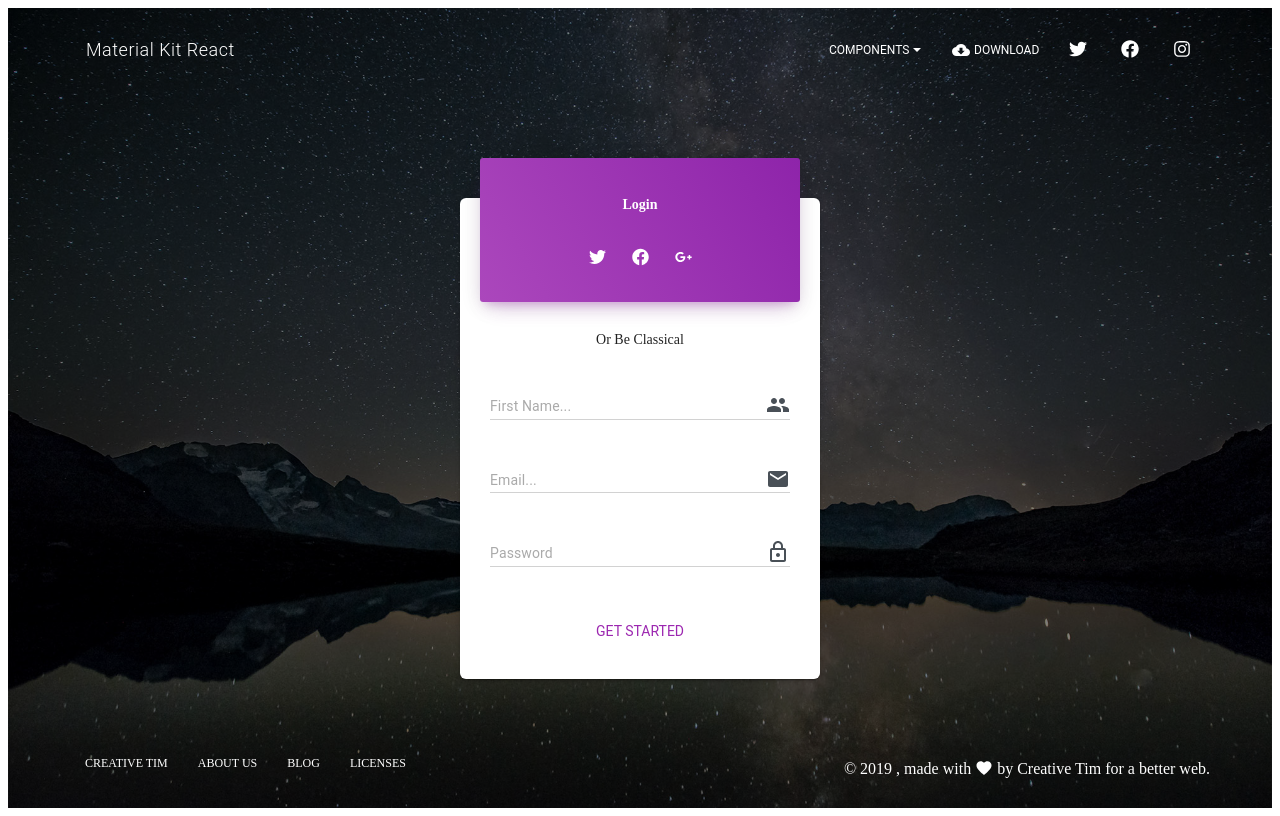
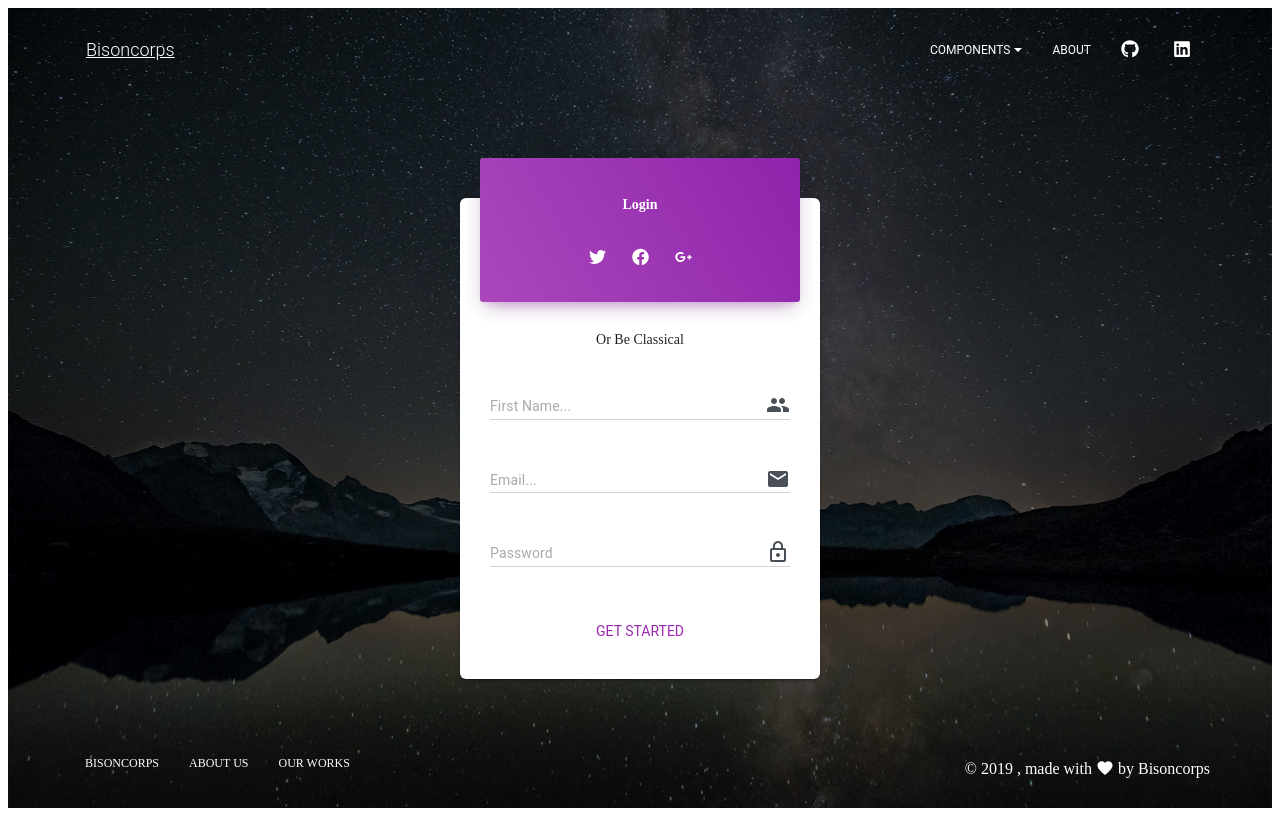
Before and after one commit to bisohns/bisoncorps.com, a Gatsby site: page /LoginPage/LoginPage in a window 1280 px wide. Built offline with nearby package versions, Linux system fonts and the light colour scheme; Gatsby itself is replaced by a stand-in of ours.

Commit message:
Updated References to Bisoncorps

```diff
--- a/src/components/Footer/Footer.jsx
+++ b/src/components/Footer/Footer.jsx
@@ -1,15 +1,16 @@
 /*eslint-disable*/
-import React from "react";
+import { List, ListItem, withStyles } from "@material-ui/core";
+// @material-ui/icons
+import Favorite from "@material-ui/icons/Favorite";
+import footerStyle from "assets/jss/material-kit-react/components/footerStyle.jsx";
+// nodejs library that concatenates classes
+import classNames from "classnames";
+import { Link } from "gatsby";
 // nodejs library to set properties for components
 import PropTypes from "prop-types";
-// nodejs library that concatenates classes
-import classNames from "classnames";
-import { List, ListItem, withStyles } from "@material-ui/core";
+import React from "react";
 
-// @material-ui/icons
-import Favorite from "@material-ui/icons/Favorite";
 
-import footerStyle from "assets/jss/material-kit-react/components/footerStyle.jsx";
 
 function Footer({ ...props }) {
   const { classes, whiteFont } = props;
@@ -28,53 +29,29 @@ function Footer({ ...props }) {
           <List className={classes.list}>
             <ListItem className={classes.inlineBlock}>
               <a
-                href="https://www.creative-tim.com/"
+                href="https://www.bisoncorps.com/"
                 className={classes.block}
                 target="_blank"
               >
-                Creative Tim
+                Bisoncorps
               </a>
             </ListItem>
             <ListItem className={classes.inlineBlock}>
-              <a
-                href="https://www.creative-tim.com/presentation"
-                className={classes.block}
-                target="_blank"
-              >
+              <Link to="/about" className={classes.block}>
                 About us
-              </a>
+              </Link>
             </ListItem>
             <ListItem className={classes.inlineBlock}>
-              <a
-                href="http://blog.creative-tim.com/"
-                className={classes.block}
-                target="_blank"
-              >
-                Blog
-              </a>
-            </ListItem>
-            <ListItem className={classes.inlineBlock}>
-              <a
-                href="https://www.creative-tim.com/license"
-                className={classes.block}
-                target="_blank"
-              >
-                Licenses
-              </a>
+              <Link to="/works" className={classes.block}>
+                Our Works
+              </Link>
             </ListItem>
           </List>
         </div>
         <div className={classes.right}>
           &copy; {1900 + new Date().getYear()} , made with{" "}
           <Favorite className={classes.icon} /> by{" "}
-          <a
-            href="https://www.creative-tim.com"
-            className={aClasses}
-            target="_blank"
-          >
-            Creative Tim
-          </a>{" "}
-          for a better web.
+          Bisoncorps
         </div>
       </div>
     </footer>
--- a/src/components/Header/Header.jsx
+++ b/src/components/Header/Header.jsx
@@ -1,20 +1,20 @@
-import React from "react";
-// nodejs library that concatenates classes
-import classNames from "classnames";
-// nodejs library to set properties for components
-import PropTypes from "prop-types";
+import AppBar from "@material-ui/core/AppBar";
+import Drawer from "@material-ui/core/Drawer";
+import Hidden from "@material-ui/core/Hidden";
+import IconButton from "@material-ui/core/IconButton";
 // @material-ui/core components
 import withStyles from "@material-ui/core/styles/withStyles";
-import AppBar from "@material-ui/core/AppBar";
 import Toolbar from "@material-ui/core/Toolbar";
-import IconButton from "@material-ui/core/IconButton";
-import Button from "@material-ui/core/Button";
-import Hidden from "@material-ui/core/Hidden";
-import Drawer from "@material-ui/core/Drawer";
 // @material-ui/icons
 import Menu from "@material-ui/icons/Menu";
 // core components
 import headerStyle from "assets/jss/material-kit-react/components/headerStyle.jsx";
+// nodejs library that concatenates classes
+import classNames from "classnames";
+import { Link } from "gatsby";
+// nodejs library to set properties for components
+import PropTypes from "prop-types";
+import React from "react";
 
 class Header extends React.Component {
   constructor(props) {
@@ -73,7 +73,7 @@ class Header extends React.Component {
       [classes.absolute]: absolute,
       [classes.fixed]: fixed
     });
-    const brandComponent = <Button className={classes.title}>{brand}</Button>;
+    const brandComponent = <Link className={classes.title} to="/">{brand || "Bisoncorps"}</Link>;
     return (
       <AppBar className={appBarClasses}>
         <Toolbar className={classes.container}>
@@ -84,8 +84,8 @@ class Header extends React.Component {
                 {leftLinks}
               </Hidden>
             ) : (
-              brandComponent
-            )}
+                brandComponent
+              )}
           </div>
           <Hidden smDown implementation="css">
             {rightLinks}
--- a/src/components/Header/HeaderLinks.jsx
+++ b/src/components/Header/HeaderLinks.jsx
@@ -1,25 +1,21 @@
 /*eslint-disable*/
-import React from "react";
+import List from "@material-ui/core/List";
+import ListItem from "@material-ui/core/ListItem";
+// @material-ui/core components
+import withStyles from "@material-ui/core/styles/withStyles";
+import Tooltip from "@material-ui/core/Tooltip";
+// @material-ui/icons
+import { Apps } from "@material-ui/icons";
+import headerLinksStyle from "assets/jss/material-kit-react/components/headerLinksStyle.jsx";
+import Button from "components/CustomButtons/Button.jsx";
+// core components
+import CustomDropdown from "components/CustomDropdown/CustomDropdown.jsx";
 // react components for routing our app without refresh
 import { Link } from "gatsby";
+import React from "react";
+// React icons
+import { FaGithub, FaLinkedin } from 'react-icons/fa';
 
-// @material-ui/core components
-import withStyles from "@material-ui/core/styles/withStyles";
-import List from "@material-ui/core/List";
-import ListItem from "@material-ui/core/ListItem";
-import Tooltip from "@material-ui/core/Tooltip";
-
-// @material-ui/icons
-import { Apps, CloudDownload } from "@material-ui/icons";
-
-// React icons
-import { FaTwitter, FaFacebook, FaInstagram } from 'react-icons/fa';
-
-// core components
-import CustomDropdown from "components/CustomDropdown/CustomDropdown.jsx";
-import Button from "components/CustomButtons/Button.jsx";
-
-import headerLinksStyle from "assets/jss/material-kit-react/components/headerLinksStyle.jsx";
 
 function HeaderLinks({ ...props }) {
   const { classes } = props;
@@ -49,35 +45,30 @@ function HeaderLinks({ ...props }) {
         />
       </ListItem>
       <ListItem className={classes.listItem}>
-        <Button
-          href="https://www.creative-tim.com/product/material-kit-react"
-          color="transparent"
-          target="_blank"
-          className={classes.navLink}
-        >
-          <CloudDownload className={classes.icons} /> Download
-        </Button>
+        <Link to="/about" className={classes.navLink}>
+          About
+        </Link>
       </ListItem>
       <ListItem className={classes.listItem}>
         <Tooltip
-          id="instagram-twitter"
-          title="Follow us on twitter"
+          id="github-id"
+          title="Checkout out GitHub repos"
           placement={typeof window !== 'undefined' && window.innerWidth > 959 ? "top" : "left"}
           classes={{ tooltip: classes.tooltip }}
         >
           <Button
-            href="https://twitter.com/CreativeTim"
+            href="https://github.com/bisoncorps"
             target="_blank"
             color="transparent"
             className={classes.navLink}
           >
-            <FaTwitter/>
+            <FaGithub />
           </Button>
         </Tooltip>
       </ListItem>
       <ListItem className={classes.listItem}>
         <Tooltip
-          id="instagram-facebook"
+          id="Linkedin-Link"
           title="Follow us on facebook"
           placement={typeof window !== 'undefined' && window.innerWidth > 959 ? "top" : "left"}
           classes={{ tooltip: classes.tooltip }}
@@ -88,24 +79,7 @@ function HeaderLinks({ ...props }) {
             target="_blank"
             className={classes.navLink}
           >
-            <FaFacebook/>
-          </Button>
-        </Tooltip>
-      </ListItem>
-      <ListItem className={classes.listItem}>
-        <Tooltip
-          id="instagram-tooltip"
-          title="Follow us on instagram"
-          placement={typeof window !== 'undefined' && window.innerWidth > 959 ? "top" : "left"}
-          classes={{ tooltip: classes.tooltip }}
-        >
-          <Button
-            color="transparent"
-            href="https://www.instagram.com/CreativeTimOfficial"
-            target="_blank"
-            className={classes.navLink}
-          >
-            <FaInstagram/>
+            <FaLinkedin />
           </Button>
         </Tooltip>
       </ListItem>
--- a/src/pages/LandingPage/LandingPage.jsx
+++ b/src/pages/LandingPage/LandingPage.jsx
@@ -35,7 +35,7 @@ class LandingPage extends React.Component {
         <Header
           color="transparent"
           routes={dashboardRoutes}
-          brand="Material Kit React"
+          brand="Bisoncorps"
           rightLinks={<HeaderLinks />}
           fixed
           changeColorOnScroll={{
@@ -48,7 +48,7 @@ class LandingPage extends React.Component {
           <div className={classes.container}>
             <GridContainer>
               <GridItem xs={12} sm={12} md={6}>
-                <h1 className={classes.title}>Your Story Starts With Us.</h1>
+                <h1 className={classes.title}>Building Opensource For Humans.</h1>
                 <h4>
                   Every landing page needs a small description after the big
                   bold title, that's why we added this text here. Add here all
--- a/src/pages/LoginPage/LoginPage.jsx
+++ b/src/pages/LoginPage/LoginPage.jsx
@@ -1,29 +1,29 @@
-import React from "react";
+import InputAdornment from "@material-ui/core/InputAdornment";
 // @material-ui/core components
 import withStyles from "@material-ui/core/styles/withStyles";
-import InputAdornment from "@material-ui/core/InputAdornment";
 // @material-ui/icons
 import Email from "@material-ui/icons/Email";
+import LockOutlined from "@material-ui/icons/LockOutlined";
 import People from "@material-ui/icons/People";
-import LockOutlined from "@material-ui/icons/LockOutlined";
-// React icons
-import {FaFacebook, FaTwitter, FaGooglePlusG } from 'react-icons/fa';
+import image from "assets/img/bg7.jpg";
+import loginPageStyle from "assets/jss/material-kit-react/views/loginPage.jsx";
+import Card from "components/Card/Card.jsx";
+import CardBody from "components/Card/CardBody.jsx";
+import CardFooter from "components/Card/CardFooter.jsx";
+import CardHeader from "components/Card/CardHeader.jsx";
+import Button from "components/CustomButtons/Button.jsx";
+import CustomInput from "components/CustomInput/CustomInput.jsx";
+import Footer from "components/Footer/Footer.jsx";
+import GridContainer from "components/Grid/GridContainer.jsx";
+import GridItem from "components/Grid/GridItem.jsx";
 // core components
 import Header from "components/Header/Header.jsx";
 import HeaderLinks from "components/Header/HeaderLinks.jsx";
-import Footer from "components/Footer/Footer.jsx";
-import GridContainer from "components/Grid/GridContainer.jsx";
-import GridItem from "components/Grid/GridItem.jsx";
-import Button from "components/CustomButtons/Button.jsx";
-import Card from "components/Card/Card.jsx";
-import CardBody from "components/Card/CardBody.jsx";
-import CardHeader from "components/Card/CardHeader.jsx";
-import CardFooter from "components/Card/CardFooter.jsx";
-import CustomInput from "components/CustomInput/CustomInput.jsx";
+import React from "react";
+// React icons
+import { FaFacebook, FaGooglePlusG, FaTwitter } from 'react-icons/fa';
 
-import loginPageStyle from "assets/jss/material-kit-react/views/loginPage.jsx";
 
-import image from "assets/img/bg7.jpg";
 
 class LoginPage extends React.Component {
   constructor(props) {
@@ -36,7 +36,7 @@ class LoginPage extends React.Component {
   componentDidMount() {
     // we add a hidden class to the card and after 700 ms we delete it and the transition appears
     setTimeout(
-      function() {
+      function () {
         this.setState({ cardAnimaton: "" });
       }.bind(this),
       700
@@ -49,7 +49,6 @@ class LoginPage extends React.Component {
         <Header
           absolute
           color="transparent"
-          brand="Material Kit React"
           rightLinks={<HeaderLinks />}
           {...rest}
         />
@@ -76,7 +75,7 @@ class LoginPage extends React.Component {
                           color="transparent"
                           onClick={e => e.preventDefault()}
                         >
-                          <FaTwitter/>
+                          <FaTwitter />
                         </Button>
                         <Button
                           justIcon
@@ -85,7 +84,7 @@ class LoginPage extends React.Component {
                           color="transparent"
                           onClick={e => e.preventDefault()}
                         >
-                          <FaFacebook/>
+                          <FaFacebook />
                         </Button>
                         <Button
                           justIcon
@@ -94,7 +93,7 @@ class LoginPage extends React.Component {
                           color="transparent"
                           onClick={e => e.preventDefault()}
                         >
-                          <FaGooglePlusG/>
+                          <FaGooglePlusG />
                         </Button>
                       </div>
                     </CardHeader>
@@ -140,7 +139,7 @@ class LoginPage extends React.Component {
                           type: "password",
                           endAdornment: (
                             <InputAdornment position="end">
-                              <LockOutlined/>
+                              <LockOutlined />
                             </InputAdornment>
                           )
                         }}
--- a/src/pages/landing-page.js
+++ /dev/null
@@ -1,6 +0,0 @@
-import React from "react";
-import LandingPage from "./LandingPage/LandingPage";
-
-export default () => (
-  <LandingPage/>
-);
```
Also changed, not shown: src/pages/LandingPage/Sections/ProductSection.jsx (+11 -11 lines), src/pages/index-2.js (added, +25 -0 lines), src/pages/index.js (+2 -21 lines), README.md.
